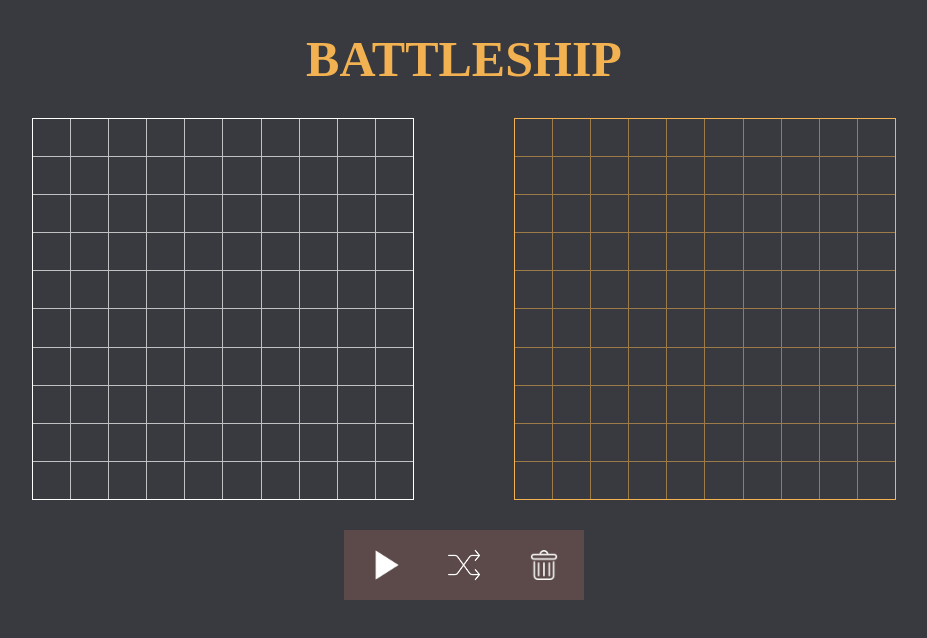
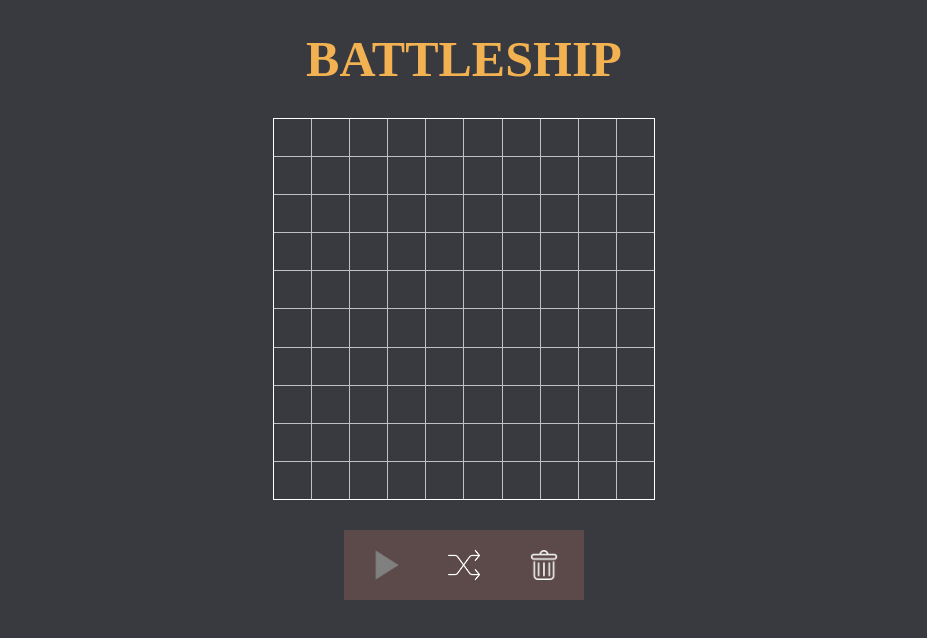
Before and after one commit to s92xiong/battleship, a React (Create React App) app: page / in a window 1280 px wide. Shown: the top 638 px of the page, without its empty margins (176-1103 px from the left). Built offline with nearby package versions, Linux system fonts and the light colour scheme.

Commit message:
Added functionality to highlight play button when it is valid to start game

```diff
--- a/src/App.css
+++ b/src/App.css
@@ -9,6 +9,7 @@
   background-color: #393a3f;
 }
 
+/* APP COMPONENT */
 .App {
   display: flex;
   flex-direction: column;
@@ -55,7 +56,7 @@
   gap: 1px;
   background-color: #f3b2518a;
   border: 1px solid #f3b251;
-  /* display: none; */
+  display: none;
 }
 
 .grid-box {
--- a/src/App.js
+++ b/src/App.js
@@ -7,32 +7,36 @@
 
 function App() {
   // Initialize state for player and computer battleship board
+  const [isStartGameValid, setGameValid] = useState(false);
   const [playerBoard, setPlayerBoard] = useState(Array(10).fill([]).map(array => Array(10).fill(null)));
   const [computerBoard, setComputerBoard] = useState(Array(10).fill([]).map(array => Array(10).fill(null)));
 
   // Get objects from Gameboard using player and computer board state
-  const {
-    placeShip: placePlayerShip,
-    clearBoard,
-  } = Gameboard(playerBoard, setPlayerBoard);
-
-  const {
-    placeShip: placeComputerShip,
-  } = Gameboard(computerBoard, setComputerBoard);
+  const { placeShip: placePlayerShip, clearBoard } = Gameboard(playerBoard, setPlayerBoard);
+  const { placeShip: placeComputerShip } = Gameboard(computerBoard, setComputerBoard);
 
   const startGame = () => {
-    // Add ships to computer board
-    autoPlaceComputerShips(placeComputerShip, computerBoard, setComputerBoard)
+    if (isStartGameValid) {
+      // Add ships to computer board
+      autoPlaceComputerShips(placeComputerShip, computerBoard, setComputerBoard);
+    }
+
     // Check if the game is valid to start
-    let sum = 0;
-    playerBoard.forEach(arr => arr.forEach(square => (square !== null) ? sum++ : sum));
-    computerBoard.forEach(arr => arr.forEach(square => (square !== null) ? sum++ : sum));
-    if (sum === 34) console.log("There are 34 valid squares on the board!");
+    // let sum = 0;
+    // playerBoard.forEach(arr => arr.forEach(square => (square !== null) ? sum++ : sum));
+    // computerBoard.forEach(arr => arr.forEach(square => (square !== null) ? sum++ : sum));
+    // if (sum === 34) console.log("There are 34 valid squares on the board!");
   };
 
   const autoPlaceShips = () => {
     autoPlacePlayerShips(placePlayerShip, playerBoard, setPlayerBoard);
-  };
+    setGameValid(true);
+  }
+
+  const deleteShips = () => {
+    clearBoard();
+    setGameValid(false);
+  }
 
   return (
     <div className="App">
@@ -44,9 +48,10 @@
         <RenderGrid className="pc-board" board={computerBoard} boardType="pc" />
       </div>
       <RenderButtons
+        gameValid={isStartGameValid}
         playButton={startGame}
         shuffleButton={autoPlaceShips}
-        deleteButton={clearBoard}
+        deleteButton={deleteShips}
       />
     </div>
   );
--- a/src/components/Gameboard.js
+++ b/src/components/Gameboard.js
@@ -60,9 +60,7 @@
     }
   };
 
-  const clearBoard = () => {
-    setBoard(Array(10).fill([]).map(array => Array(10).fill(null)));
-  };
+  const clearBoard = () => setBoard(Array(10).fill([]).map(array => Array(10).fill(null)));
 
   return {
     placeShip, receiveAttack, allShipsSunk, clearBoard
--- a/src/components/RenderButtons.jsx
+++ b/src/components/RenderButtons.jsx
@@ -3,9 +3,9 @@
 import shuffle from '../images/shuffle.png';
 import trash from '../images/trash.png';
 
-const RenderButtons = ({ playButton, shuffleButton, deleteButton, playerRef }) => (
+const RenderButtons = ({ playButton, shuffleButton, deleteButton, playerRef, gameValid }) => (
   <div className="button-list">
-    <div onClick={playButton} className="play-icon icon" data-testid="play-button-id" ref={playerRef}>
+    <div onClick={playButton} className={(gameValid) ? "play-icon icon" : "play-icon-invalid icon"} data-testid="play-button-id" ref={playerRef}>
       <img src={play} alt=""/>
     </div>
     <div onClick={shuffleButton} className="shuffle-icon icon" data-testid="shuffle-button-id">
--- a/src/components/RenderGrid.jsx
+++ b/src/components/RenderGrid.jsx
@@ -5,7 +5,7 @@
     <div className={className} data-testid={(boardType === "player") ? "player-id" : "computer-id"}>
       {
         (board && board.length > 0) ?
-        board.map((col, y) => col.map((box, x) => {
+        board.map((arr, y) => arr.map((box, x) => {
           if (boardType === "pc") {
             if (box === "ship") return <div key={x} className="grid-box-ship grid-box-ship-pc" data-testid={`data-ship-pc`}></div>;
             else if (box === "hit") return <div key={x} className="grid-box-hit grid-box-hit-pc" data-testid={`data-hit-pc`}></div>
--- a/src/components/autoPlacement.js
+++ b/src/components/autoPlacement.js
@@ -1,4 +1,5 @@
 const autoPlacePlayerShips = (placePlayerShip, playerBoard, setPlayerBoard) => {
+  // Empty array of any potenital pre-existing ships before adding ships onto the board
   const newBoard = [...playerBoard];
   for (let i = 0; i < newBoard.length; i++) {
     for (let j = 0; j < newBoard[i].length; j++) {
@@ -16,6 +17,7 @@
 };
 
 const autoPlaceComputerShips = (placeComputerShip, computerBoard, setComputerBoard) => {
+  // Empty array of any potenital pre-existing ships before adding ships onto the board
   const newBoard = [...computerBoard];
   for (let i = 0; i < newBoard.length; i++) {
     for (let j = 0; j < newBoard[i].length; j++) {
--- a/src/styles/buttons.css
+++ b/src/styles/buttons.css
@@ -30,6 +30,18 @@
   -webkit-filter: invert(100%);
 }
 
+.play-icon-invalid img {
+  width: 50px;
+  height: 50px;
+  filter: invert(100%);
+  -webkit-filter: invert(50%);
+  cursor: auto;
+}
+
+.play-icon-invalid:hover {
+  background-color: #5c4a4a;
+}
+
 .shuffle-icon img {
   width: 68px;
   height: 68px;
```
